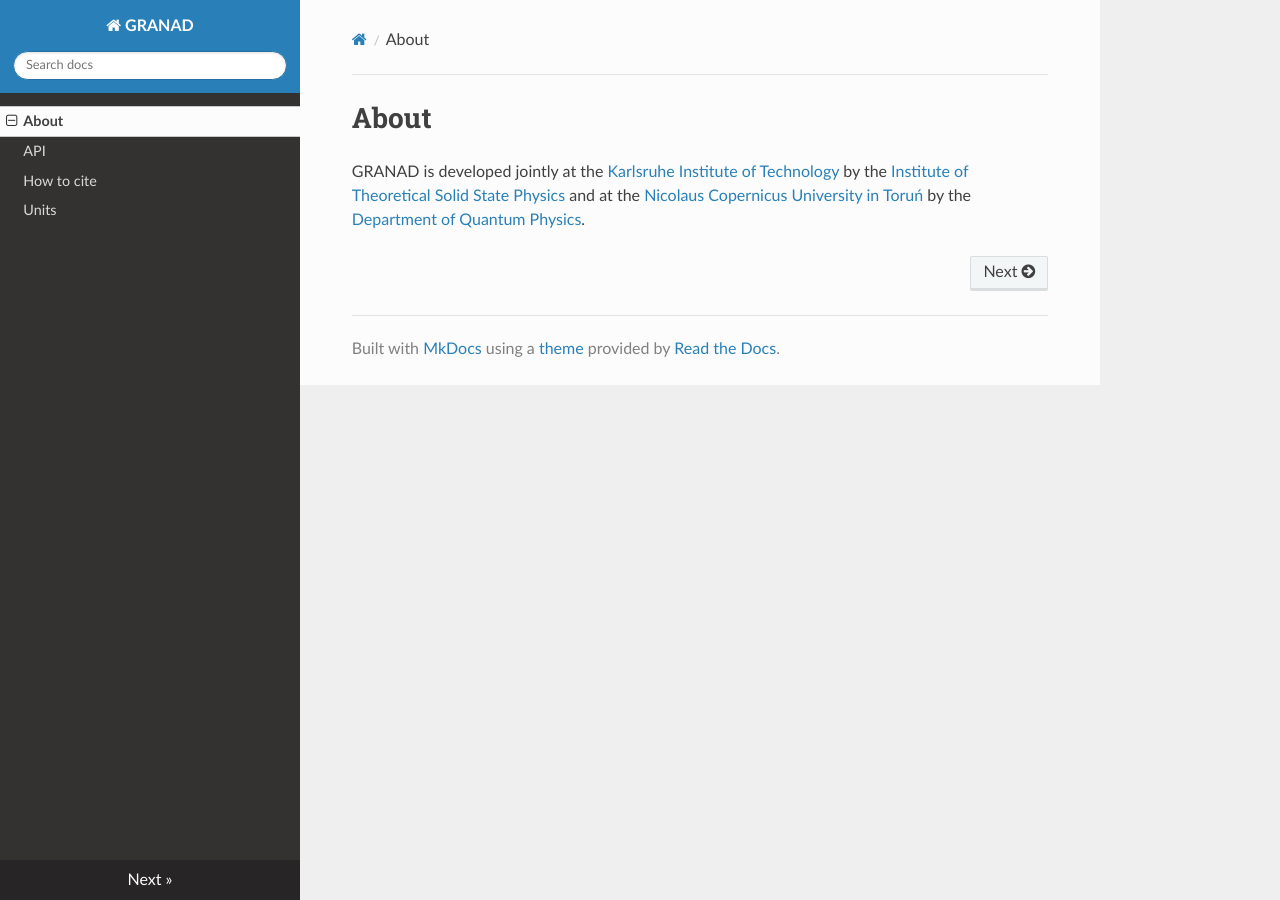
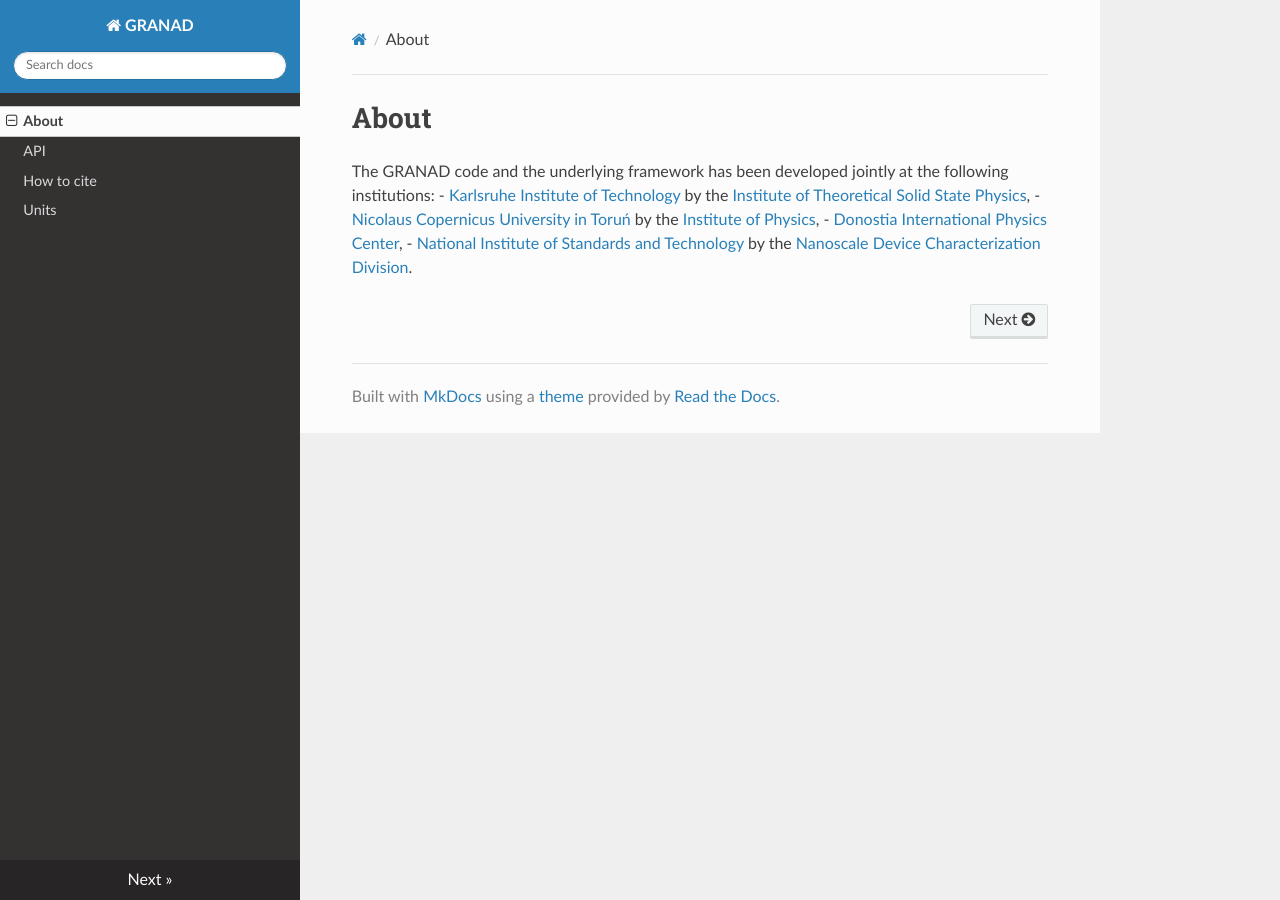
Before and after one commit to GRANADlauncher/granad, an MkDocs documentation site: the page built from docs/about.md, in a window 1280 px wide. Built offline with MkDocs 1.6.1, drawn with Linux system fonts in a browser that asks for light colours; nearby versions of some CDN libraries.

Commit message:
Info about the team extended [build-docs]

```diff
--- a/docs/about.md
+++ b/docs/about.md
@@ -1,5 +1,7 @@
 # About
 
-GRANAD is developed jointly at the [Karlsruhe Institute of Technology](https://www.kit.edu) by the
-[Institute of Theoretical Solid State Physics](https://www.tfp.kit.edu/rockstuhl.php)
-and at the [Nicolaus Copernicus University in Toruń](https://www.umk.pl/) by the [Department of Quantum Physics](https://www.ifiz.umk.pl/).
+The GRANAD code and the underlying framework has been developed jointly at the following institutions:
+- [Karlsruhe Institute of Technology](https://www.kit.edu) by the [Institute of Theoretical Solid State Physics](https://www.tfp.kit.edu/rockstuhl.php),
+- [Nicolaus Copernicus University in Toruń](https://www.umk.pl/) by the [Institute of Physics](https://www.ifiz.umk.pl/),
+- [Donostia International Physics Center](https://dipc.org),
+- [National Institute of Standards and Technology](http://https://www.nist.gov/) by the [Nanoscale Device Characterization Division](https://www.nist.gov/pml/nanoscale-device-characterization-division).
```
